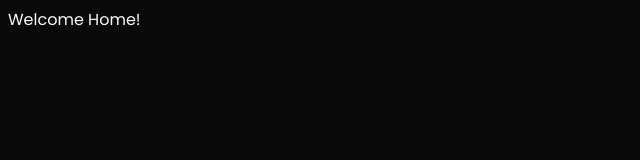
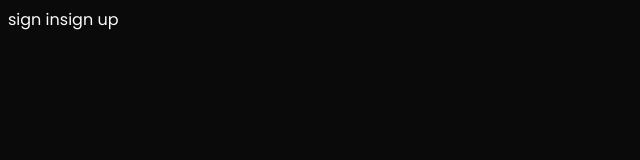
Before and after one commit to dk-okonkwo/talk, a React (Vite) app: page / in a window 1280 px wide. Shown: the top 160 px of the page, without its empty margins (0-640 px from the left). Built offline with nearby package versions, Linux system fonts and the light colour scheme.

Commit message:
vercel fix

```diff
--- a/src/routes/index.tsx
+++ b/src/routes/index.tsx
@@ -1,3 +1,4 @@
+import { Link } from '@tanstack/react-router'
 import { createFileRoute } from '@tanstack/react-router'
 
 export const Route = createFileRoute('/')({
@@ -8,7 +9,9 @@ export const Route = createFileRoute('/')({
 function Index() {
   return (
     <div className="p-2">
-      <h3>Welcome Home!</h3>
+      <Link to="/sign-in" className="[&.active]:font-bold">sign in</Link>
+      <Link to="/sign-up" className="[&.active]:font-bold">sign up</Link>
+
     </div>
   )
 }
--- a/src/routes/sign-in.tsx
+++ b/src/routes/sign-in.tsx
@@ -2,12 +2,12 @@ import CustomFormField from '@/components/CustomFormField'
 import { Button } from '@/components/ui/button'
 import { Form } from '@/components/ui/form'
 import { Separator } from '@/components/ui/separator'
-import { UserFormDefaultValues, UserSignInFormDefaultValues } from '@/lib/constants'
+import { UserSignInFormDefaultValues } from '@/lib/constants'
 import { FormFieldType } from '@/lib/types'
-import { UserFormValidation, UserSignInFormValidation } from '@/lib/validation'
+import {  UserSignInFormValidation } from '@/lib/validation'
 import { zodResolver } from '@hookform/resolvers/zod'
 import { createFileRoute, Link } from '@tanstack/react-router'
-import { Lock, Mail, User } from 'lucide-react'
+import { Lock, Mail } from 'lucide-react'
 import { useState } from 'react'
 import { useForm } from 'react-hook-form'
 import { z } from 'zod'
```
Also changed, not shown: 1 other file (tests, documents, lock files or other folders).
